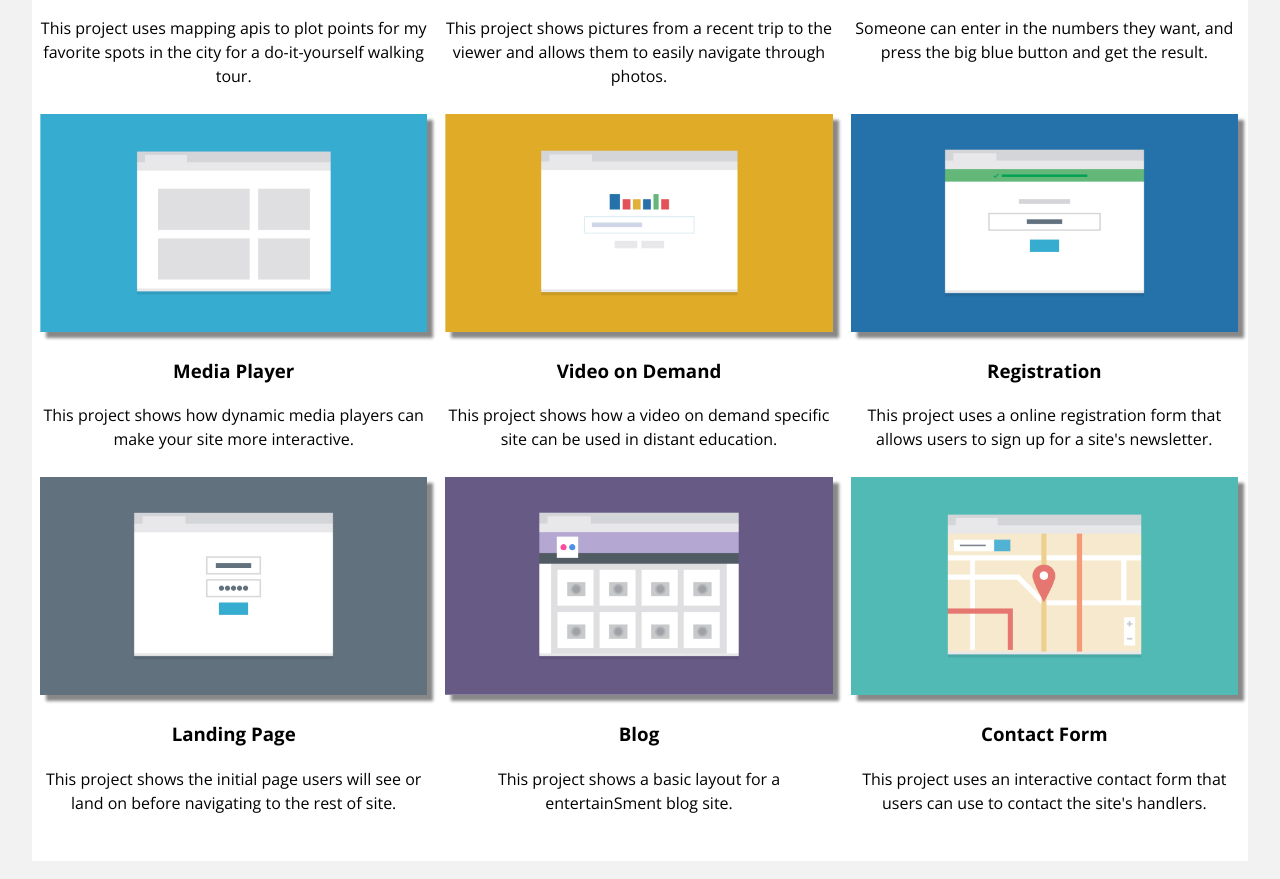
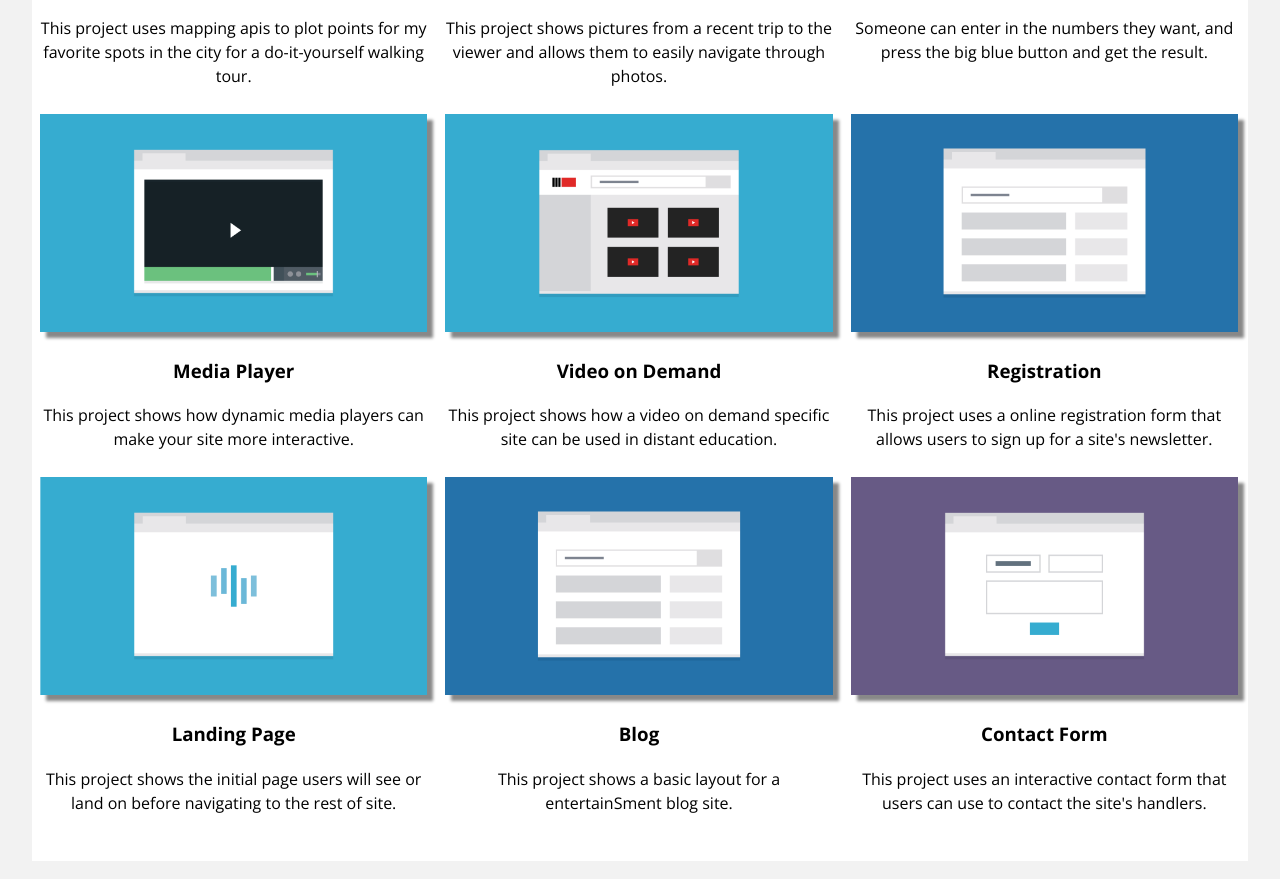
Before and after one commit to devantonio/responsive-layout, a plain HTML site: page responsive_layout_v2/index.html in a window 1280 px wide. Shown: the part 1267-2146 px from the top of the page. Drawn offline with nearby package versions, Linux system fonts and the light colour scheme.

Commit message:
Update index.html

```diff
--- a/responsive_layout_v2/index.html
+++ b/responsive_layout_v2/index.html
@@ -61,33 +61,33 @@
       <p>Someone can enter in the numbers they want, and press the big blue button and get the result.</p>
     </div>
     <div class="grid col-7 clearfix">
-      <img src="Images/portfolio-1.png" alt="media player"/>
-      <h3><a href="images/portfolio-1.png">Media Player</a></h3>
+      <img src="Images/portfolio-7.png" alt="media player"/>
+      <h3><a href="Images/portfolio-7.png">Media Player</a></h3>
       <p>This project shows how dynamic media players can make your site more interactive.</p>
     </div>
     <div class="grid col-8 clearfix">
-      <img src="images/portfolio-2.png" alt="video on demand"/>
-      <h3><a href="images/portfolio-2.png">Video on Demand</a></h3>
+      <img src="Images/portfolio-8.png" alt="video on demand"/>
+      <h3><a href="Images/portfolio-8.png">Video on Demand</a></h3>
       <p>This project shows how a video on demand specific site can be used in distant education.</p>
     </div>
     <div class="grid col-9 clearfix">
-      <img src="images/portfolio-3.png" alt="registration"/>
-      <h3><a href="images/portfolio-3.png">Registration</a></h3>
+      <img src="Images/portfolio-9.png" alt="registration"/>
+      <h3><a href="Images/portfolio-9.png">Registration</a></h3>
       <p>This project uses a online registration form that allows users to sign up for a site's newsletter.</p>
     </div>
     <div class="grid col-10 clearfix">
-      <img src="images/portfolio-4.png" alt="landing page"/>
-      <h3><a href="images/portfolio-4.png">Landing Page</a></h3>
+      <img src="Images/portfolio-10.png" alt="landing page"/>
+      <h3><a href="Images/portfolio-10.png">Landing Page</a></h3>
       <p>This project shows the initial page users will see or land on before navigating to the rest of site.</p>
     </div>
     <div class="grid col-11 clearfix">
-      <img src="images/portfolio-5.png" alt="blog"/>
-      <h3><a href="images/portfolio-5.png">Blog</a></h3>
+      <img src="Images/portfolio-11.png" alt="blog"/>
+      <h3><a href="Images/portfolio-11.png">Blog</a></h3>
       <p>This project shows a basic layout for a entertainSment blog site.</p>
     </div>
     <div class="grid col-12 clearfix">
-      <img src="images/portfolio-6.png" alt="contact form">
-      <h3><a href="images/portfolio-6.png">Contact Form</a></h3>
+      <img src="Images/portfolio-12.png" alt="contact form">
+      <h3><a href="Images/portfolio-12.png">Contact Form</a></h3>
       <p>This project uses an interactive contact form that users can use to contact the site's handlers.</p>
     </div>
 </div>
```
